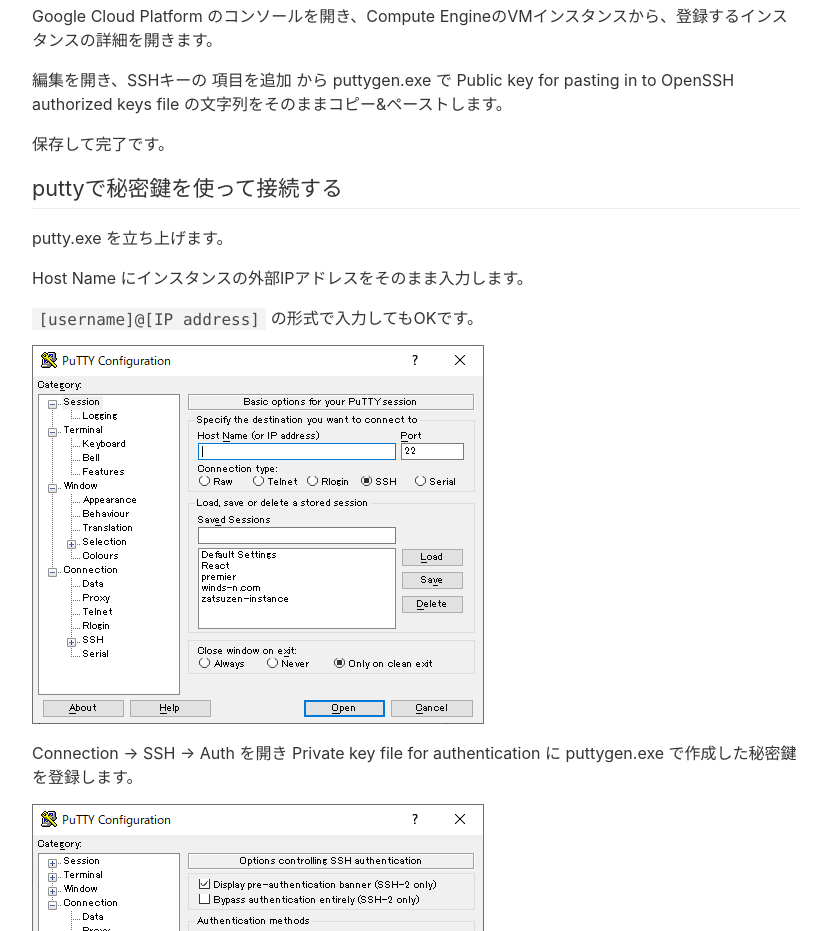
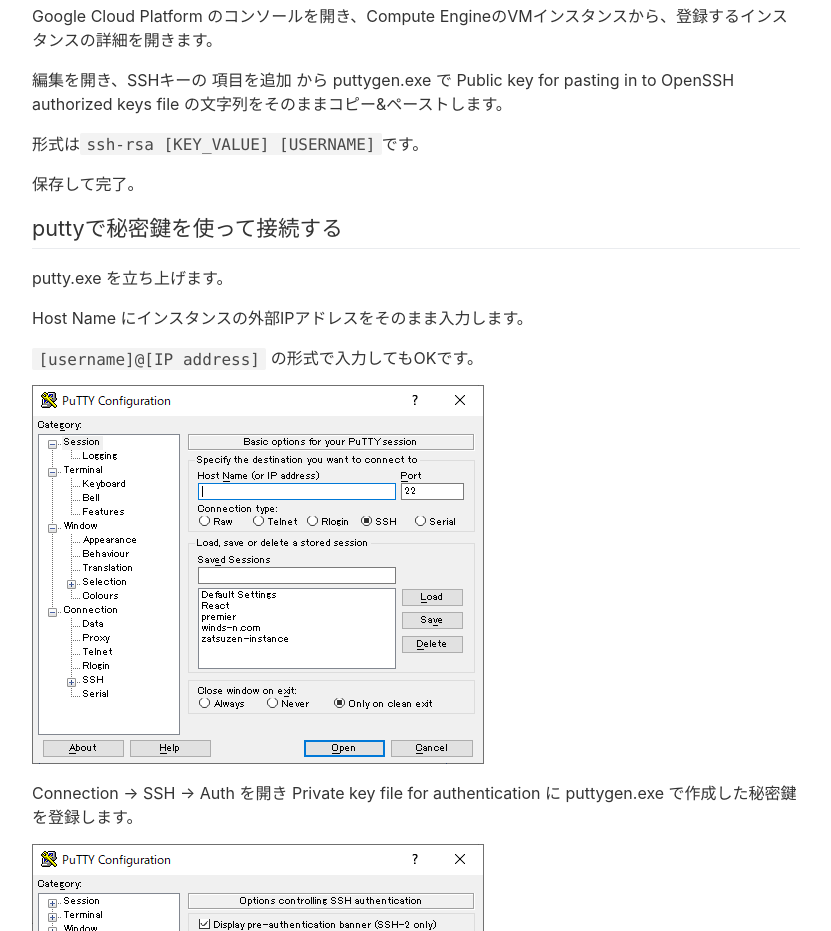
Before and after one commit to ryo4004/zatsuzen-blog_old, a Gatsby site: page /gcp/ssh/ in a window 1280 px wide. Shown: the part 2935-3866 px from the top of the page, without its empty margins (224-1055 px from the left). Built offline with nearby package versions, Linux system fonts and the light colour scheme; Gatsby itself is replaced by a stand-in of ours.

Commit message:
Update post

```diff
--- a/content/blog/gcp/ssh/index.md
+++ b/content/blog/gcp/ssh/index.md
@@ -58,7 +58,9 @@
 
 編集を開き、SSHキーの 項目を追加 から puttygen.exe で Public key for pasting in to OpenSSH authorized keys file の文字列をそのままコピー&ペーストします。
 
-保存して完了です。
+形式は`ssh-rsa [KEY_VALUE] [USERNAME]`です。
+
+保存して完了。
 
 ## puttyで秘密鍵を使って接続する
 
```
